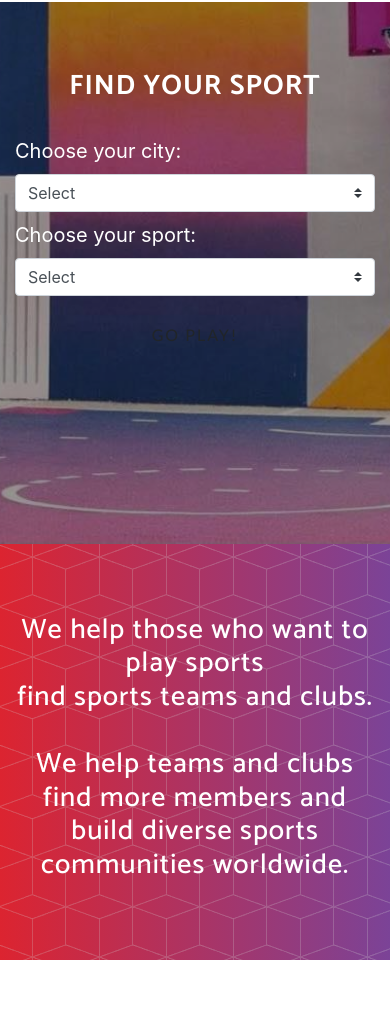
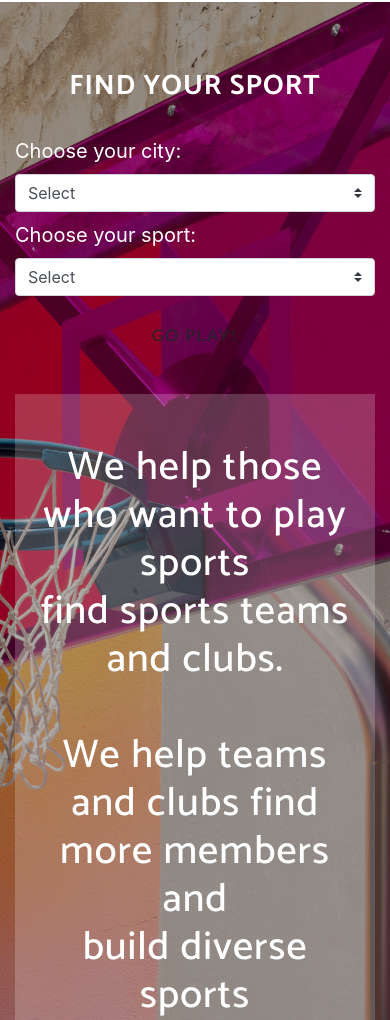
Before and after one commit to krapivaa/UI_front_page_Wamsport, a website with bundled scripts: page index.html in a window 390 px wide. Shown: the part 80-1100 px from the top of the page. Built offline with nearby package versions, Linux system fonts and the light colour scheme; a web font is replaced by a local one.

Commit message:
new cover testing

```diff
--- a/index.html
+++ b/index.html
@@ -112,8 +112,8 @@
 
              </div>
          </form>
-
-       <div class="container d-none d-sm-none d-md-block"  style="padding-top: 50px; padding-bottom: 50px; background-color: rgba(255, 255, 255, 0.2); ">
+    <!--d-none d-sm-none d-md-block-->
+       <div class="container"  style="padding-top: 50px; padding-bottom: 50px; background-color: rgba(255, 255, 255, 0.2); ">
            <div class="section-heading text-center">
            <h1 style="max-width: none; color: #fff;">We help those who want to play sports <br/> find sports teams and clubs.<br/><br/>We help teams and clubs find more members and <br/> build diverse sports communities worldwide.</h1>
           </div>
@@ -126,7 +126,7 @@
 
 
 
-<section class="text-center d-md-none" style="padding: 0">
+<!-- <section class="text-center d-md-none" style="padding: 0">
   <header class="masthead mobCover">
     <div class="container">
 
@@ -136,7 +136,7 @@
 
     </div>
   </header>
-</section>
+</section> -->
 
 
 
--- a/scss/_wamsport-style.scss
+++ b/scss/_wamsport-style.scss
@@ -1,6 +1,6 @@
 
 section.cta.Wcover {
-    background-image: url('../img/cover3.jpg');
+    background-image: url('../img/mobilecover.jpg');
     padding: 150px 0;
     .overlay {
         background-color: fade-out(black, .6);
@@ -24,6 +24,7 @@ header.mobCover {
 
 section.balls {
     background-image: url('../img/balls.jpg');
+    background-position: center bottom;
 }
 
 
```
Also changed, not shown: css/new-age.css, css/new-age.min.css, img/mobilecover.jpg (added).
